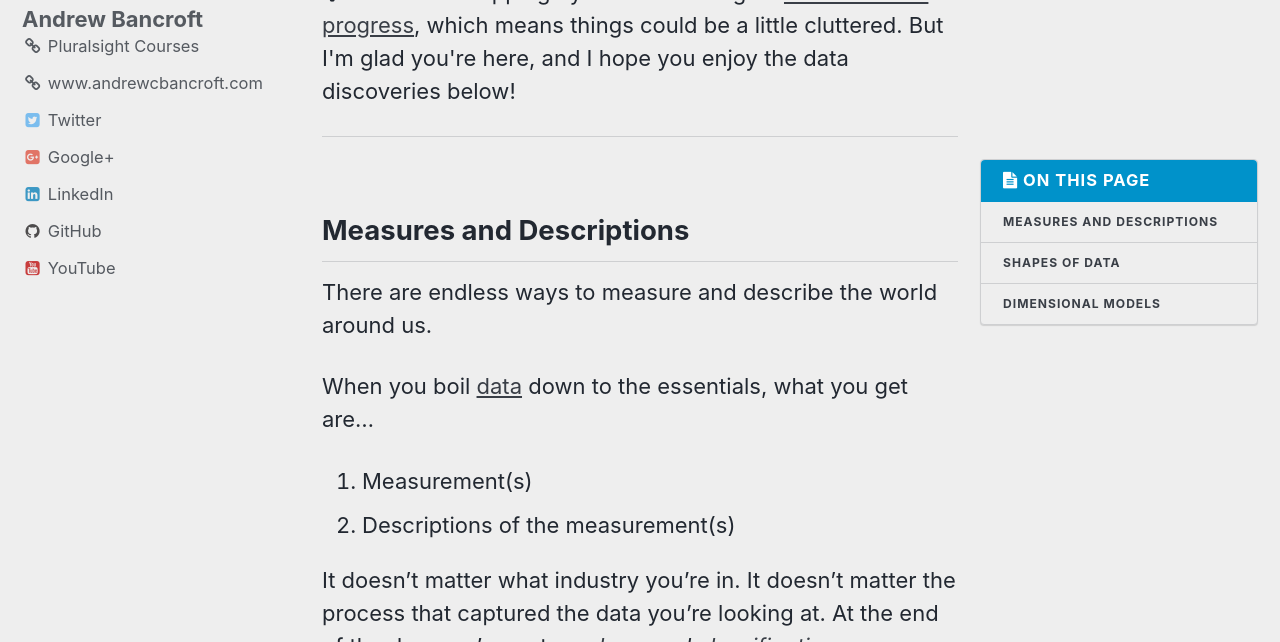
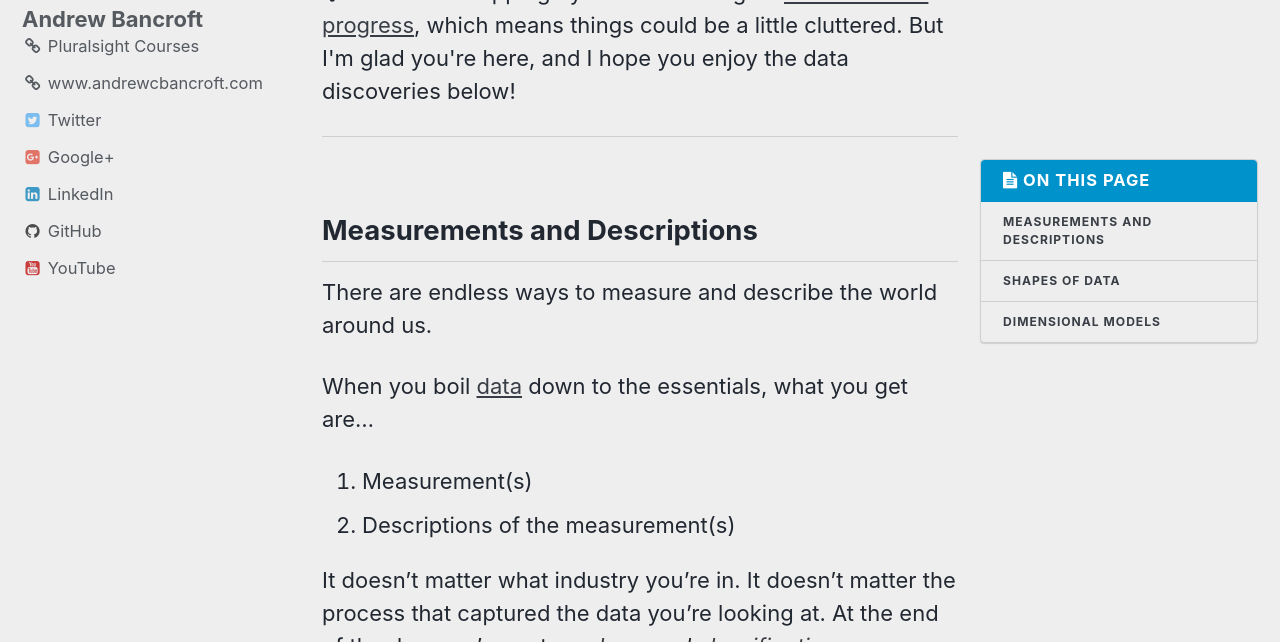
Before and after one commit to andrewcbancroft/datadaylife-blog, a Jekyll site: the page built from _posts/2017-12-26-what-is-a-dimensional-model.md, in a window 1280 px wide and 900 px high, cut to the strip 258-900 px from the top of the window. Built offline with Jekyll 4.4.1, drawn with Linux system fonts in a browser that asks for light colours; comment, search, counter and statistics services are not loaded.

Commit message:
Update 2017-12-26-what-is-a-dimensional-model.md

```diff
--- a/_posts/2017-12-26-what-is-a-dimensional-model.md
+++ b/_posts/2017-12-26-what-is-a-dimensional-model.md
@@ -4,7 +4,7 @@ excerpt: ""
 layout: work-in-progress
 toc: true
 ---
-## Measures and Descriptions
+## Measurements and Descriptions
 There are endless ways to measure and describe the world around us.
 
 When you boil [data](https://www.dataday.life/what-is-data-like-im-five/) down to the essentials, what you get are...
```
